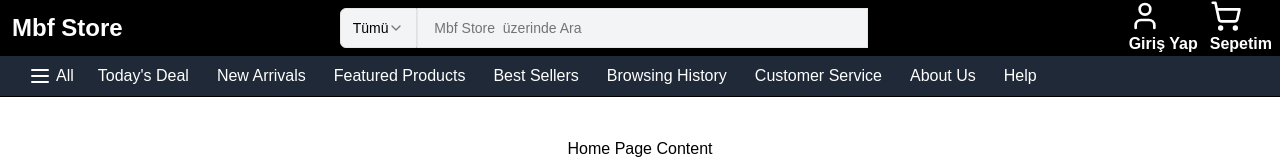
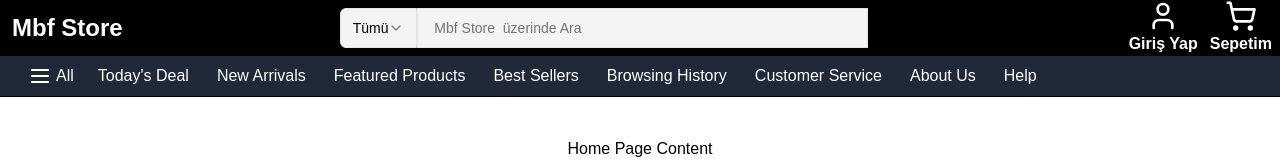
Before and after one commit to hyperion4664/new, a Next.js app: page / in a window 1280 px wide. Shown: the top 160 px of the page. Built offline with nearby package versions, Linux system fonts and the light colour scheme.

Commit message:
modified:   components/shared/header/menu.tsx

```diff
--- a/components/shared/header/menu.tsx
+++ b/components/shared/header/menu.tsx
@@ -6,16 +6,15 @@ import React from 'react'
 const menu = () => {
     return (
         <div className='flex justify-end'>
-            <nav className=' flex gap-3 w-full'>
-                <Link href='/signin' className='header-button'>
+            <nav className='flex gap-3 w-full'>
+                <Link href='/signin' className='header-button flex flex-col items-center'>
                     <UserIcon className='h-8 w-8' />
-                    <span className='font-bold'> Giriş Yap</span>
-
+                    <span className='font-bold'>Giriş Yap</span>
                 </Link>
 
-                <Link href='/cart' className='header-button'>
+                <Link href='/cart' className='header-button flex flex-col items-center'>
                     <ShoppingCart className='h-8 w-8' />
-                    <span className='font-bold'> Sepetim</span>
+                    <span className='font-bold'>Sepetim</span>
                 </Link>
             </nav>
 
```
